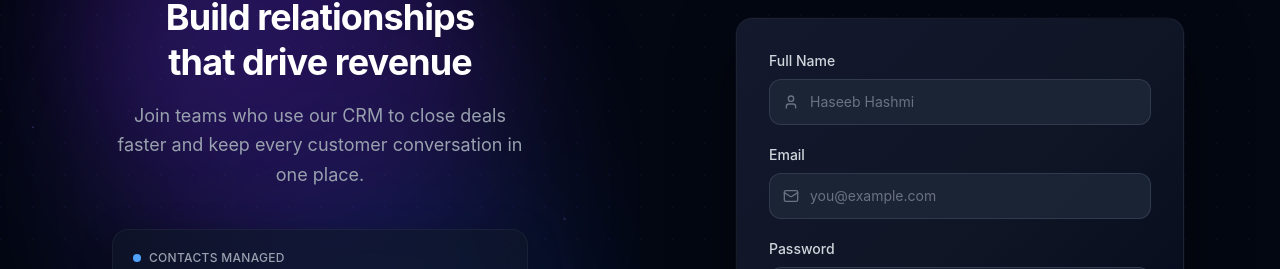
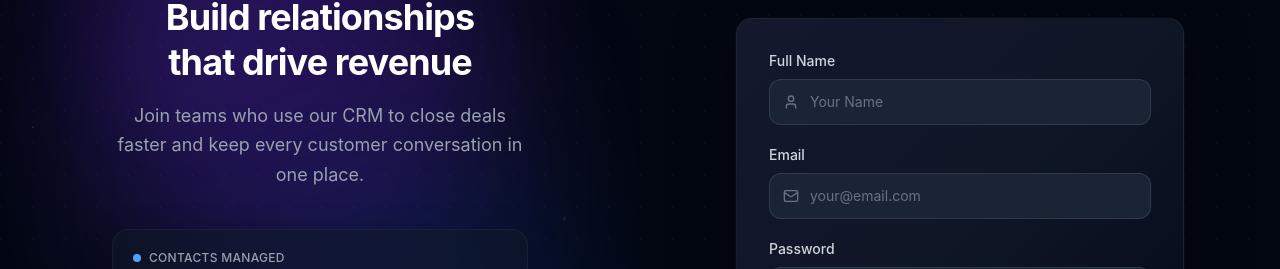
Before and after one commit to Haseeb-Hashmi621/crm, a React app in the folder frontend/: page /signup in a window 1280 px wide. Shown: the part 210-479 px from the top of the page. Built offline with nearby package versions, Linux system fonts and the light colour scheme; the HTML template or start-up script is replaced by a standard one.

Commit message:
Update signup page

```diff
--- a/frontend/src/pages/Signup.jsx
+++ b/frontend/src/pages/Signup.jsx
@@ -49,7 +49,7 @@ export default function Signup() {
             type="text"
             value={fullName}
             onChange={(e) => setFullName(e.target.value)}
-            placeholder="Haseeb Hashmi"
+            placeholder="Your Name"
             required
             autoComplete="name"
           />
@@ -61,7 +61,7 @@ export default function Signup() {
             type="email"
             value={email}
             onChange={(e) => setEmail(e.target.value)}
-            placeholder="you@example.com"
+            placeholder="your@email.com"
             required
             autoComplete="email"
           />
```
